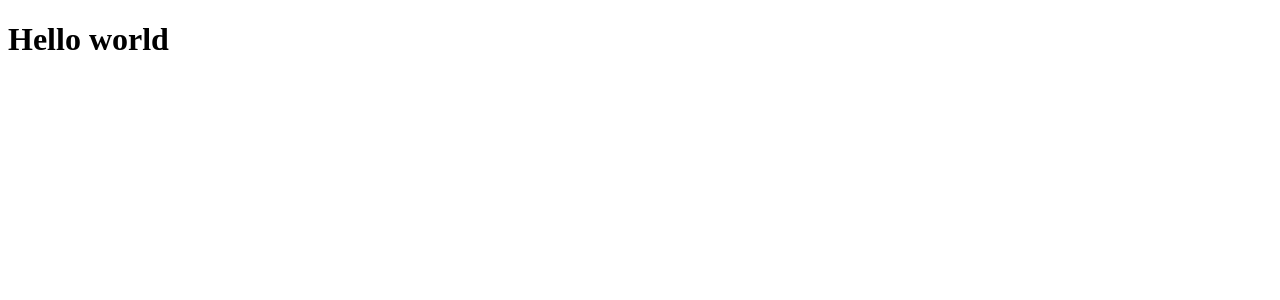
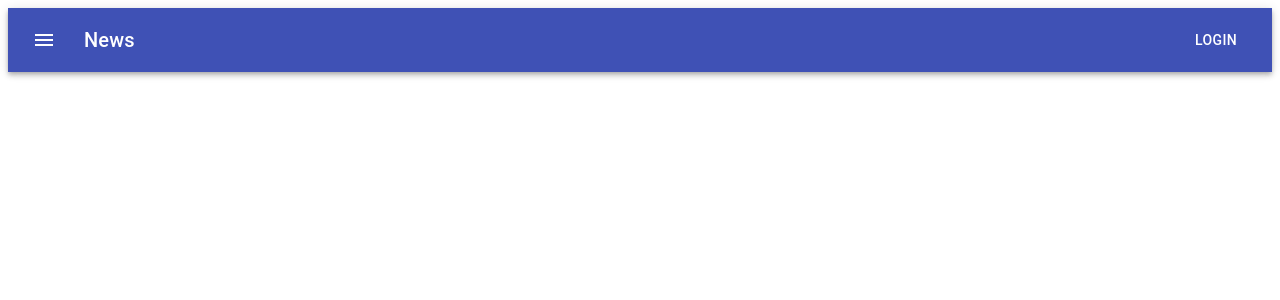
Before and after one commit to dobrucki/election-dapp, a React (Create React App) app in the folder app/: page / in a window 1280 px wide. Shown: the top 300 px of the page. Built offline with nearby package versions, Linux system fonts and the light colour scheme.

Commit message:
Add sample navbar

```diff
--- a/app/package.json
+++ b/app/package.json
@@ -3,6 +3,8 @@
   "version": "0.1.0",
   "private": true,
   "dependencies": {
+    "@material-ui/core": "^4.9.5",
+    "@material-ui/icons": "^4.9.1",
     "@testing-library/jest-dom": "^4.2.4",
     "@testing-library/react": "^9.5.0",
     "@testing-library/user-event": "^7.2.1",
--- a/app/src/App.js
+++ b/app/src/App.js
@@ -1,10 +1,11 @@
 import React from 'react';
 import Ballot from './Ballot';
+import Navbar from './Navbar';
 
 function App() {
   return (
     <div className="App">
-      <Ballot></Ballot>
+      <Navbar />
     </div>
   );
 }
--- /dev/null
+++ b/app/src/Navbar.js
@@ -0,0 +1,42 @@
+import React from 'react';
+import { makeStyles } from '@material-ui/core/styles';
+import AppBar from '@material-ui/core/AppBar';
+import Toolbar from '@material-ui/core/Toolbar';
+import Typography from '@material-ui/core/Typography';
+import Button from '@material-ui/core/Button';
+import IconButton from '@material-ui/core/IconButton';
+import MenuIcon from '@material-ui/icons/Menu';
+
+const useStyles = makeStyles(theme => ({
+  root: {
+    flexGrow: 1,
+  },
+  menuButton: {
+    marginRight: theme.spacing(2),
+  },
+  title: {
+    flexGrow: 1,
+  },
+}));
+
+const Navbar = () => {
+  const classes = useStyles();
+
+  return (
+    <div className={classes.root}>
+      <AppBar position="static">
+        <Toolbar>
+          <IconButton edge="start" className={classes.menuButton} color="inherit" aria-label="menu">
+            <MenuIcon />
+          </IconButton>
+          <Typography variant="h6" className={classes.title}>
+            News
+          </Typography>
+          <Button color="inherit">Login</Button>
+        </Toolbar>
+      </AppBar>
+    </div>
+  );
+}
+
+export default Navbar;
```
Also changed, not shown: 1 other file (tests, documents, lock files or other folders).
